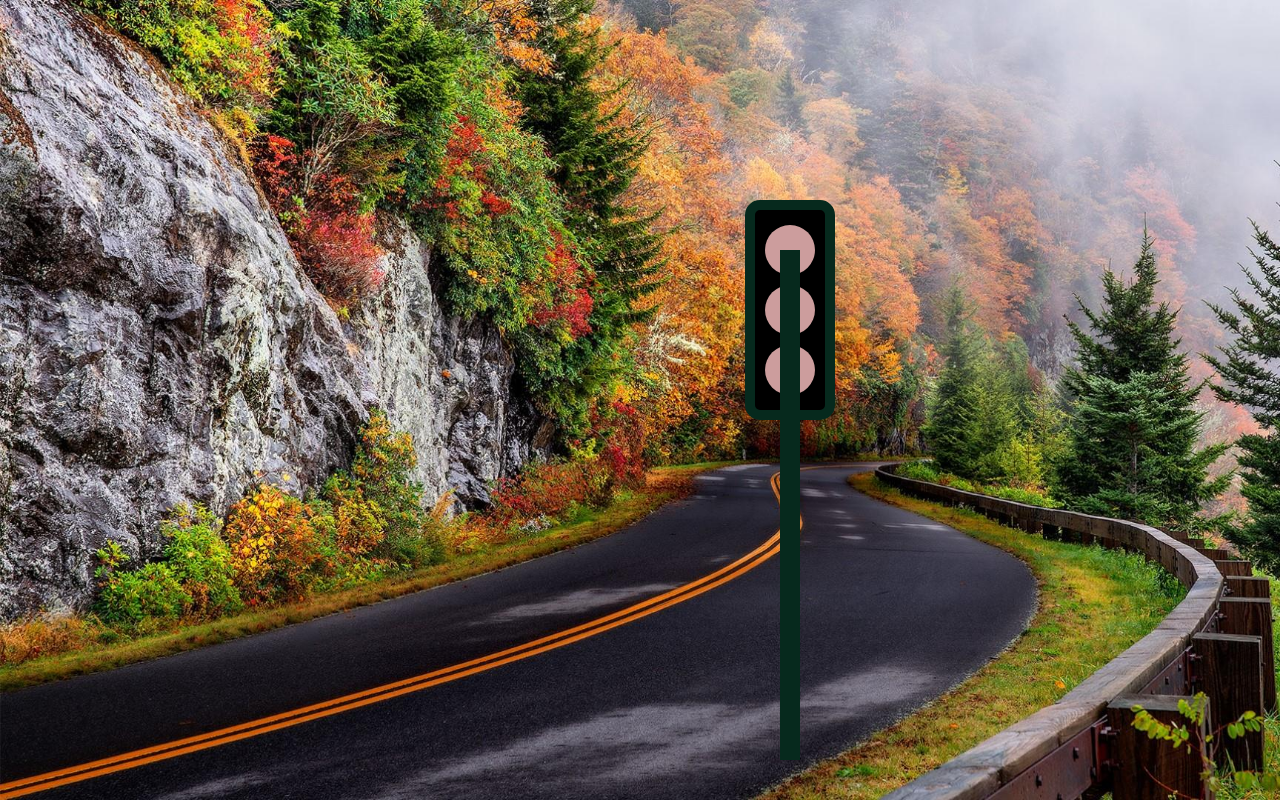
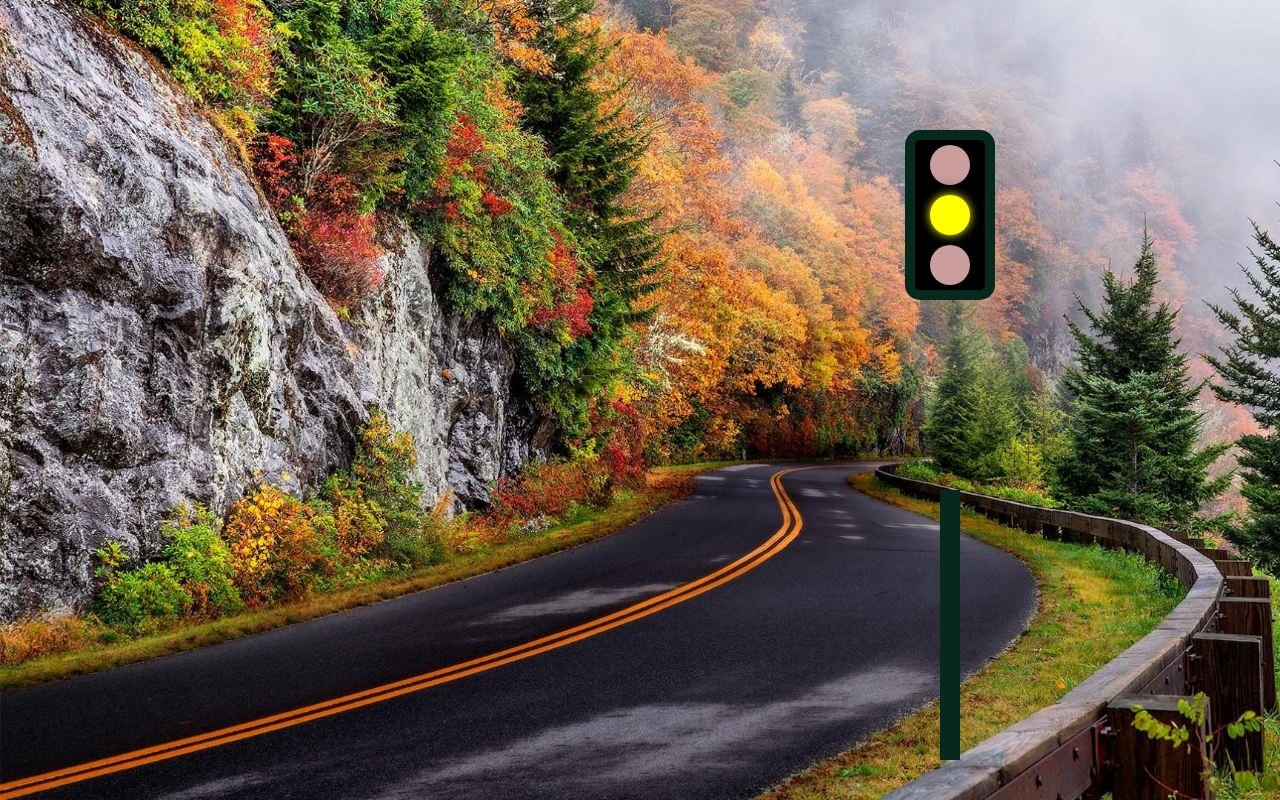
Before and after one commit to elchincode/trafficLight, a plain HTML site: page index.html in a window 1280 px wide. Drawn offline with Linux system fonts and the light colour scheme.

Commit message:
Finished

```diff
--- a/css/style.css
+++ b/css/style.css
@@ -13,14 +13,14 @@ main {
 }
 
 
-.head-part {
-    height: 200px;
+.headPart {
+    height: 150px;
     width: 70px;
     border: 10px solid rgb(6, 41, 29);
     border-radius: 15px;
     position: absolute;
-    right: 445px;
-    top: 200px;
+    right: 285px;
+    top: 130px;
     background-color: black;
     display: flex;
     flex-direction: column;
@@ -29,29 +29,38 @@ main {
     row-gap: 10px;
 }
 
-.circle-red {
-    height: 50px;
-    width: 50px;
-    background-color: rgb(204, 157, 157);
-    border-radius: 50%;
-}
-.circle-yellow {
-    height: 50px;
-    width: 50px;
-    background-color: rgb(204, 157, 157);
-    border-radius: 50%;
-}
-.circle-green {
-    height: 50px;
-    width: 50px;
-    background-color: rgb(204, 157, 157);
+#circleRed,#circleGreen,#circleYellow {
+    height: 40px;
+    width: 40px;
     border-radius: 50%;
 }
 
-.leg-part {
-    height: 490px;
+.colorDefault {
+    background-color: rgb(204, 157, 157);
+
+}
+
+
+.legPart {
+    height: 250px;
     border: 10px solid rgb(6, 41, 29);
     position: absolute;
     bottom: 40px;
-    right: 480px;
+    right:320px;
 }
+
+.green {
+    background-color: green;
+    box-shadow: 0px 0px 10px green,
+    0px 0px 20px;
+}
+.yellow {
+    background-color: yellow;
+    box-shadow: 0px 0px 10px yellow,
+    0px 0px 20px;
+}
+.red {
+    background-color: red;
+    box-shadow: 0px 0px 10px red,
+    0px 0px 20px;
+}
--- a/index.html
+++ b/index.html
@@ -12,16 +12,17 @@
 <body>
     <main>
 
-        <div class="head-part">
-            <div class="circle-red"></div>
-            <div class="circle-yellow"></div>
-            <div class="circle-green"></div>
+        <div class="headPart">
+            <div id="circleRed" class="colorDefault"></div>
+            <div id="circleYellow" class="colorDefault"></div>
+            <div id="circleGreen" class="colorDefault"></div>
         </div>
-        <div class="leg-part">
+        <div class="legPart">
 
         </div>
 
     </main>
+
 </body>
 <script src="./main.js"></script>
 
--- a/main.js
+++ b/main.js
@@ -0,0 +1,27 @@
+const redCon = document.getElementById("circleRed");
+const yellowCon = document.getElementById("circleYellow");
+const greenCon = document.getElementById("circleGreen");
+
+
+function redFun() {
+    redCon.classList.add("red");
+    greenCon.classList.add("colordefault")
+    greenCon.classList.remove("green")
+    setTimeout(yellowFun, 3000);
+}
+function yellowFun() {
+    const red = document.getElementsByClassName("red");
+    yellowCon.classList.add("yellow");
+    redCon.classList.remove("red");
+    redCon.classList.add("colorDefault")
+    setTimeout(greenFun, 3000);
+}
+function greenFun() {
+    const yellow = document.getElementsByClassName("yellow");
+    greenCon.classList.add("green");
+    yellowCon.classList.remove("yellow");
+    yellowCon.classList.add("colorDefault")
+    setTimeout(redFun, 3000);
+}
+
+redFun();
```
